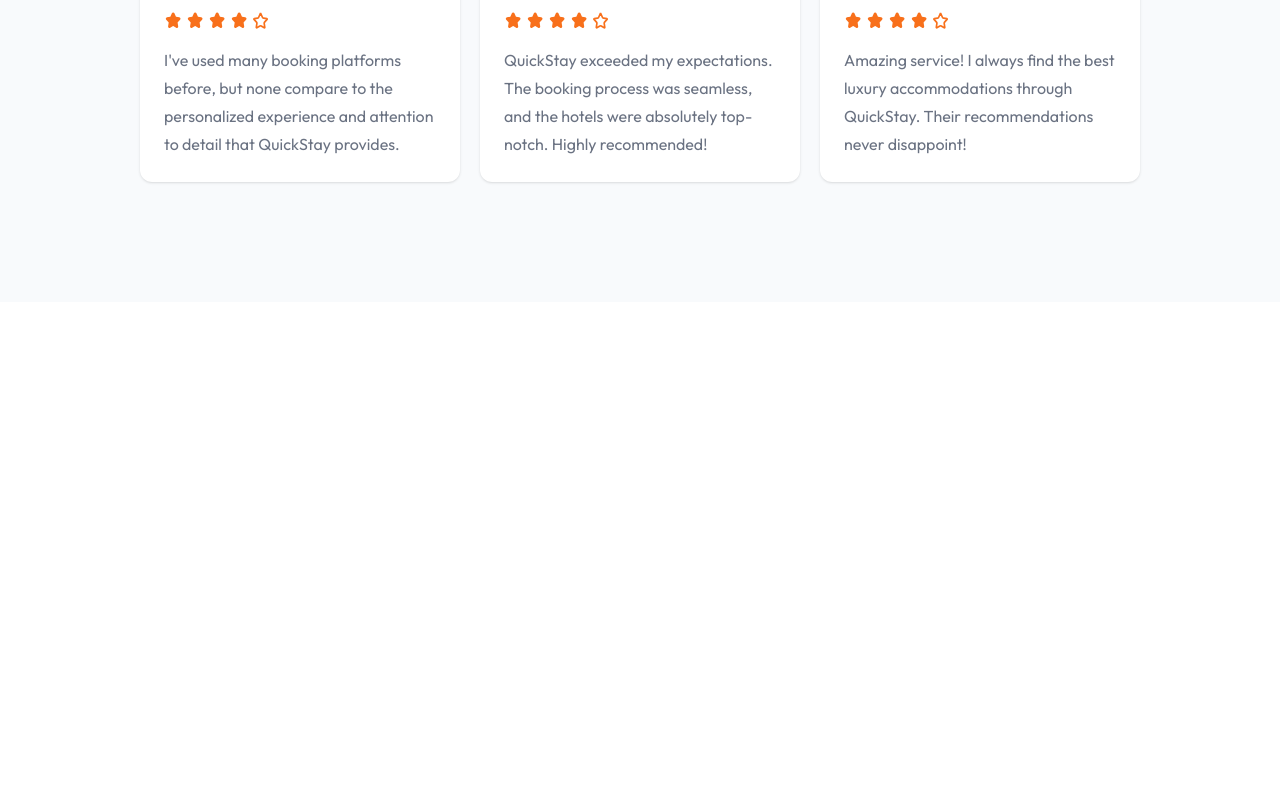
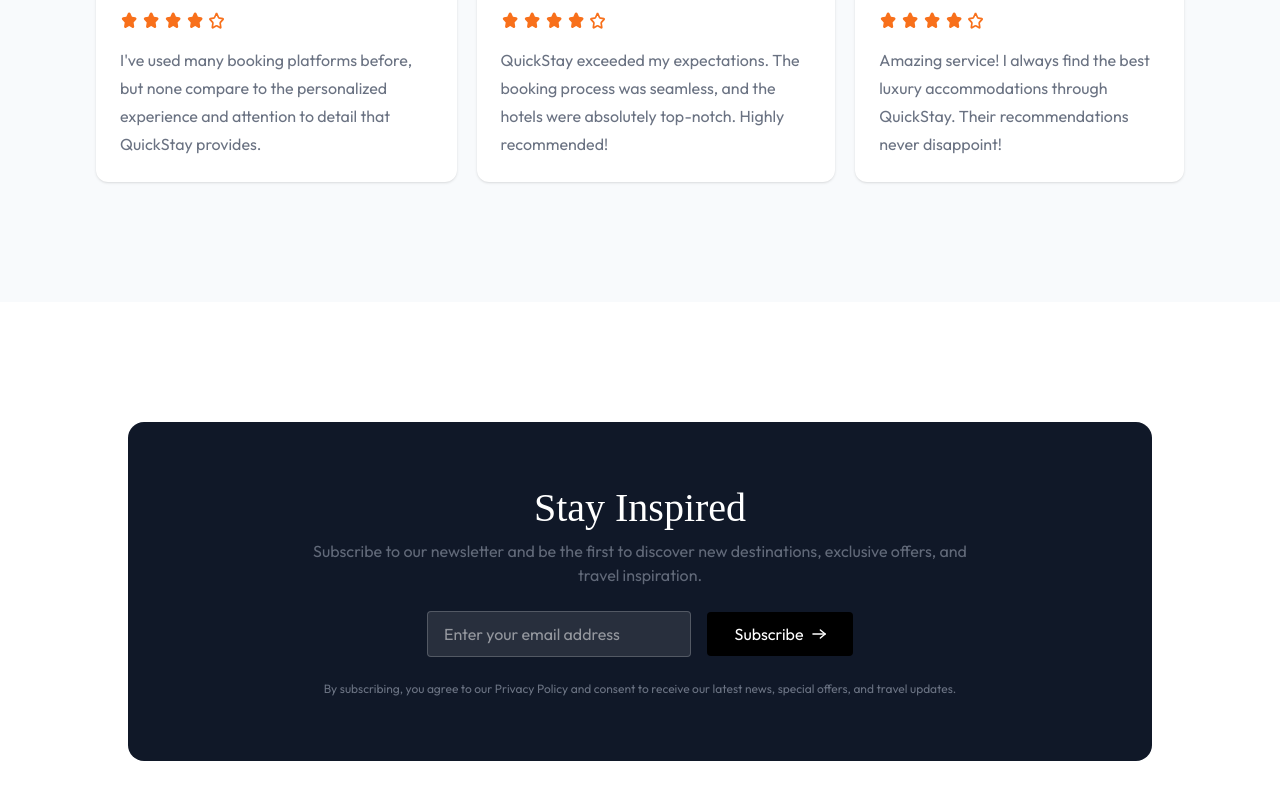
Before and after one commit to pagarwal884/Hotel_Booking_Frontend, a React (Vite) app: page / in a window 1280 px wide. Shown: the part 3005-3805 px from the top of the page. Before the commit the page ends 3307 px from the top, so only its background shows below. Built offline with nearby package versions, Linux system fonts and the light colour scheme; no server answers; a web font is replaced by a local one.

Commit message:
Remove few unwanted warnings and also added Newletter section in my webpage

```diff
--- a/src/components/ExclusiveOffer.jsx
+++ b/src/components/ExclusiveOffer.jsx
@@ -1,4 +1,3 @@
-import React from 'react'
 import Title from './Title'
 import { assets, exclusiveOffers } from '../assets/assets'
 
--- a/src/components/FeatureDestination.jsx
+++ b/src/components/FeatureDestination.jsx
@@ -1,4 +1,3 @@
-import React from 'react'
 import { roomsDummyData } from '../assets/assets'
 import HotelCard from './HotelCard'
 import Title from './Title'
--- /dev/null
+++ b/src/components/NewsLetter.jsx
@@ -0,0 +1,36 @@
+import { assets } from '../assets/assets'
+import Title from './Title'
+
+const NewsLetter = () => {
+  return (
+    <div className="flex flex-col items-center max-w-5xl lg:w-full rounded-2xl px-4 py-12 md:py-16 mx-2 lg:mx-auto my-30 bg-gray-900 text-white">
+      <Title
+        title="Stay Inspired"
+        subtitle="Subscribe to our newsletter and be the first to discover new destinations, exclusive offers, and travel inspiration."
+      />
+
+      <div className="flex flex-col md:flex-row items-center justify-center gap-4 mt-6">
+        <input
+          type="email"
+          className="bg-white/10 px-4 py-2.5 border border-white/20 rounded outline-none max-w-66 w-full"
+          placeholder="Enter your email address"
+        />
+
+        <button className="flex items-center justify-center gap-2 group bg-black px-4 md:px-7 py-2.5 rounded active:scale-95 transition-all">
+          Subscribe
+          <img
+            src={assets.arrowIcon}
+            alt=""
+            className="w-3.5 invert group-hover:translate-x-1 transition-all"
+          />
+        </button>
+      </div>
+
+      <p className="text-gray-500 mt-6 text-xs text-center">
+        By subscribing, you agree to our Privacy Policy and consent to receive our latest news, special offers, and travel updates.
+      </p>
+    </div>
+  )
+}
+
+export default NewsLetter
--- a/src/components/StarRating.jsx
+++ b/src/components/StarRating.jsx
@@ -1,6 +1,4 @@
-import { Star } from 'lucide-react'
-import React from 'react'
-import { assets, testimonials } from '../assets/assets'
+import { assets } from '../assets/assets'
 
 const StarRating = ({rating = 4}) => {
   return (
--- a/src/components/Testimonials.jsx
+++ b/src/components/Testimonials.jsx
@@ -1,7 +1,5 @@
-import React from 'react'
 import Title from './Title'
 import { testimonials } from '../assets/assets'
-import { Star } from 'lucide-react'
 import StarRating from './StarRating'
 
 const Testimonials = () => {
@@ -17,13 +15,13 @@
         {testimonials.map((testimonial) => (
           <div
             key={testimonial.id}
-            className="bg-white p-6 rounded-xl shadow w-full md:max-w-xs"
+            className="bg-white p-6 rounded-xl shadow "
           >
             <div className="flex items-center gap-3">
               <img
                 src={testimonial.image}
                 alt=""
-                className="rounded-full h-20 w-20 object-cover flex-shrink-0"
+                className="rounded-full h-20 w-20 object-cover shrink-0"
               />
 
               <div className="font-playfair text-xl">
--- a/src/components/Title.jsx
+++ b/src/components/Title.jsx
@@ -1,4 +1,3 @@
-import React from 'react'
 
 const Title = ({title, subtitle, align, font}) => {
   return (
--- a/src/pages/Home.jsx
+++ b/src/pages/Home.jsx
@@ -1,8 +1,9 @@
-import React from 'react'
+
 import Hero from '../components/Hero'
 import FeatureDestination from '../components/FeatureDestination'
 import ExclusiveOffer from '../components/ExclusiveOffer'
 import Testimonials from '../components/Testimonials'
+import NewsLetter from '../components/NewsLetter'
 
 const Home = () => {
   return (
@@ -11,6 +12,7 @@
       <FeatureDestination />
       <ExclusiveOffer />
       <Testimonials />
+      <NewsLetter />
     </>
   )
 }
```
